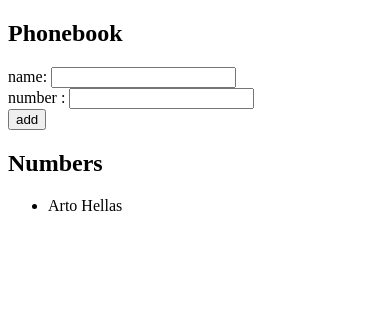
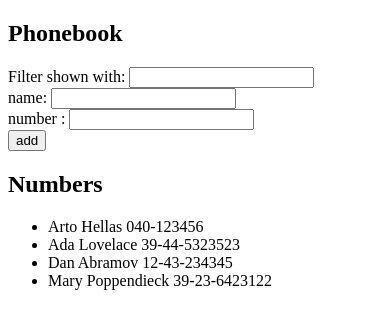
Before and after one commit to MagsOHD/Full-Stack-Open-from-University-of-Helsinki, a React (Vite) app in the folder Part_2/the_phonebook/: page / in a window 390 px wide. Shown: the top 328 px of the page. Built offline with nearby package versions, Linux system fonts and the light colour scheme.

Commit message:
The phonebook step 4

```diff
--- a/Part_2/the_phonebook/src/App.jsx
+++ b/Part_2/the_phonebook/src/App.jsx
@@ -4,10 +4,16 @@ import Numbers from './components/Numbers'
 
 const App = () => {
   const [persons, setPersons] = useState([
-    { name: 'Arto Hellas' }
+    { name: 'Arto Hellas', number: '040-123456', id: 1 },
+    { name: 'Ada Lovelace', number: '39-44-5323523', id: 2 },
+    { name: 'Dan Abramov', number: '12-43-234345', id: 3 },
+    { name: 'Mary Poppendieck', number: '39-23-6423122', id: 4 }
   ])
+  const [filteredPersons, setFilteredPersons] = useState(persons)
+
   const [newName, setNewName] = useState('')
   const [newNumber, setNewNumber] = useState('')
+  const [newFilter, setNewFilter] = useState('')
 
   const handleSubmit = (event) => {
     event.preventDefault()
@@ -26,24 +32,33 @@ const App = () => {
 
   const handleNameChange = (event) => setNewName(event.target.value)
   const handleNumberChange = (event) => setNewNumber(event.target.value)
-
+  const handleFilterChange = (event) => {
+    setNewFilter(event.target.value)
+    const filteredPersons = persons.filter(person =>
+      person.name.toLowerCase().includes(event.target.value.toLowerCase())
+    )
+    setFilteredPersons(filteredPersons)
+  }
 
   return (
     <div>
       <h2>Phonebook</h2>
+      <div>
+        Filter shown with: <input value={newFilter} onChange={handleFilterChange}/>
+      </div>
       <form>
         <div>
-          name: <input value={newName} onChange={handleNameChange}/>
+          name: <input value={newName} onChange={handleNameChange} />
         </div>
         <div>
-        number : <input value={newNumber} onChange={handleNumberChange}/>
+          number : <input value={newNumber} onChange={handleNumberChange} />
         </div>
         <div>
           <button type="submit" onClick={handleSubmit}>add</button>
         </div>
       </form>
       <h2>Numbers</h2>
-      <Numbers persons={persons} />
+      <Numbers persons={filteredPersons} />
     </div>
   )
 }
--- a/Part_2/the_phonebook/src/components/NumberLine.jsx
+++ b/Part_2/the_phonebook/src/components/NumberLine.jsx
@@ -1,5 +1,4 @@
 const NumberLine = ({ person }) => {
-    console.log('Rendering NumberLine component with person:', person);
     return (
         <li>
             <span className="number">{person.name} {person.number}</span>
--- a/Part_2/the_phonebook/src/components/Numbers.jsx
+++ b/Part_2/the_phonebook/src/components/Numbers.jsx
@@ -1,7 +1,6 @@
 import NumberLine from './NumberLine';
 
 const Numbers = ({ persons }) => {
-    console.log('Rendering Numbers component with persons:', persons);
   return (
     <ul>
       {persons.map((person, index) => (
```
